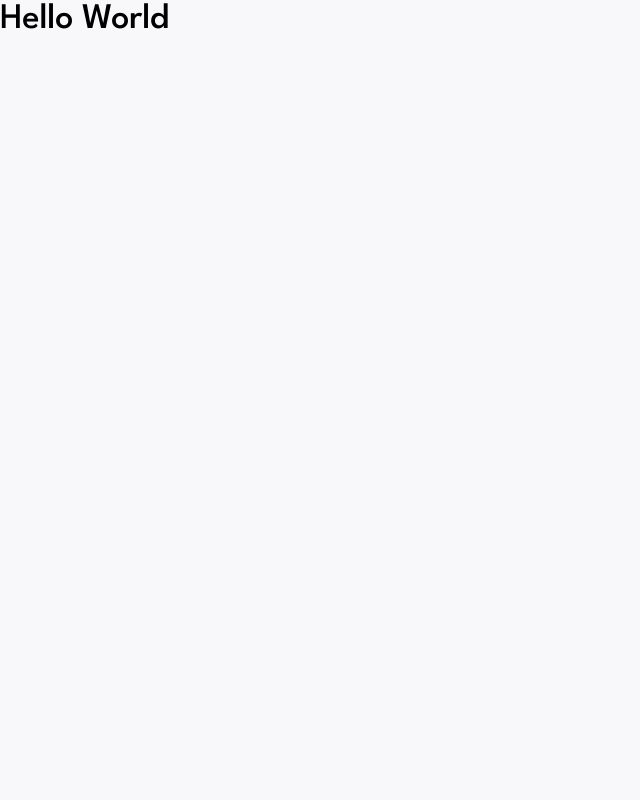
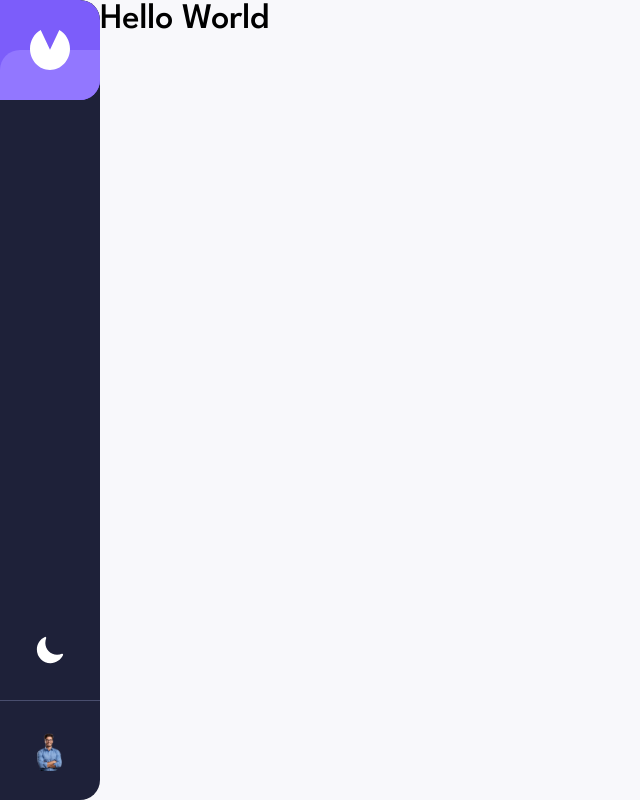
Before and after one commit to wasiqurzaman/invoice-app, a Next.js app: page / in a window 1280 px wide. Shown: the whole page, without its empty margins (0-640 px from the left). Built offline with nearby package versions, Linux system fonts and the light colour scheme.

Commit message:
Add SideBar component and integrate it into the layout

```diff
--- /dev/null
+++ b/app/components/SideBar.tsx
@@ -0,0 +1,33 @@
+import Image from "next/image";
+import ToggleTheme from "./ToggleTheme";
+
+export default function SideBar() {
+  return (
+    <div className="h-screen w-[100px] bg-sidebar flex flex-col justify-between rounded-r-[20px] overflow-hidden">
+      <div className="w-[100px] h-[100px] bg-primary flex items-center justify-center rounded-r-[20px] relative">
+        <div className="absolute left-0 bottom-0 w-full h-1/2 bg-primary-hover rounded-tl-[20px] rounded-br-[20px]"></div>
+        <Image
+          src="/assets/logo.svg"
+          alt="logo"
+          width={100}
+          height={100}
+          className="w-[40px] h-[40px] z-50"
+        />
+      </div>
+      <div>
+        <div className="w-[100px] h-[100px] flex items-center justify-center">
+          <ToggleTheme />
+        </div>
+        <div className="w-[100px] h-[100px] flex items-center justify-center border-t border-[#494E6E]">
+          <Image
+            src="/assets/profile.webp"
+            alt="profile pic"
+            width={200}
+            height={200}
+            className="w-[40px] h-[40]"
+          />
+        </div>
+      </div>
+    </div>
+  );
+}
--- a/app/layout.tsx
+++ b/app/layout.tsx
@@ -1,6 +1,8 @@
 import type { Metadata } from "next";
 import { League_Spartan } from "next/font/google";
 import "./globals.css";
+import SideBar from "./components/SideBar";
+import Providers from "./providers";
 
 const leagueSpartan = League_Spartan({
   variable: "--font-league-spartan",
@@ -18,9 +20,14 @@ export default function RootLayout({
   children: React.ReactNode;
 }>) {
   return (
-    <html lang="en">
+    <html lang="en" suppressHydrationWarning>
       <body className={`${leagueSpartan.variable}  antialiased`}>
-        {children}
+        <Providers>
+          <main className="flex">
+            <SideBar />
+            {children}
+          </main>
+        </Providers>
       </body>
     </html>
   );
```
